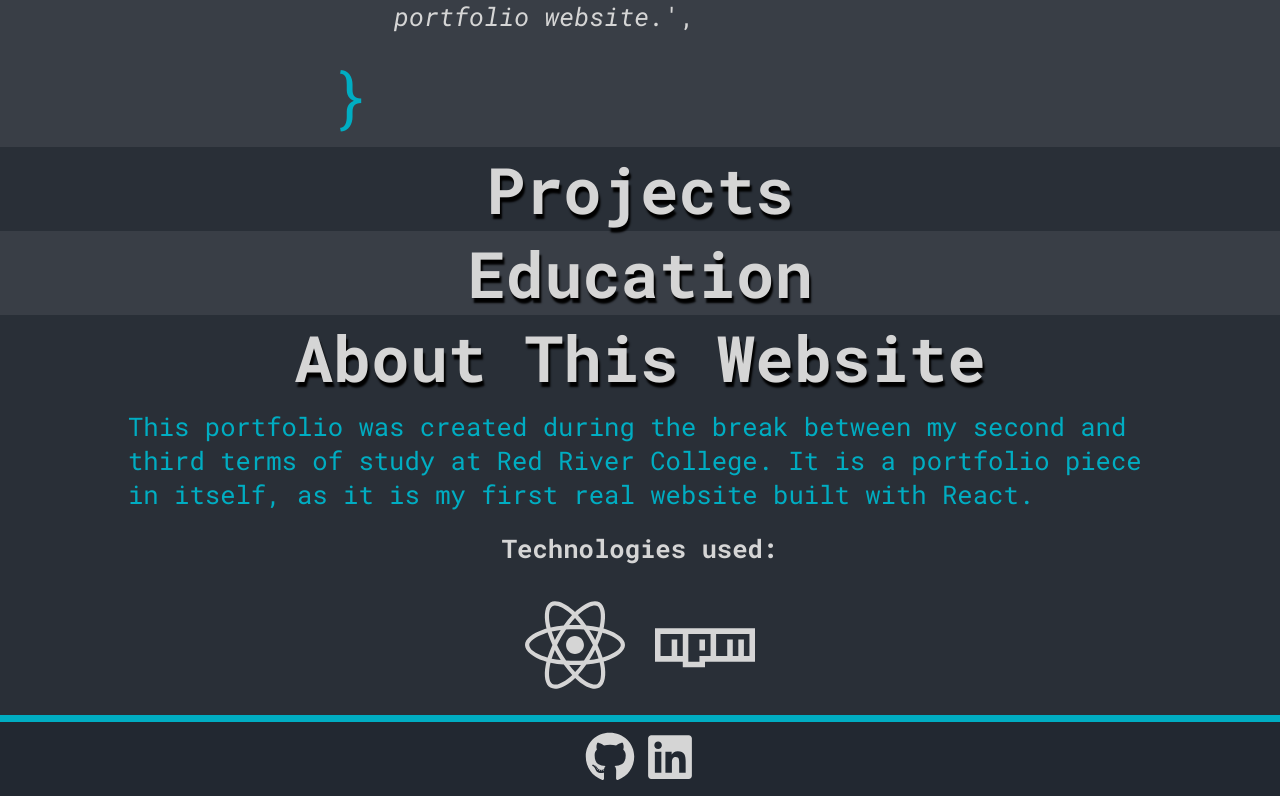
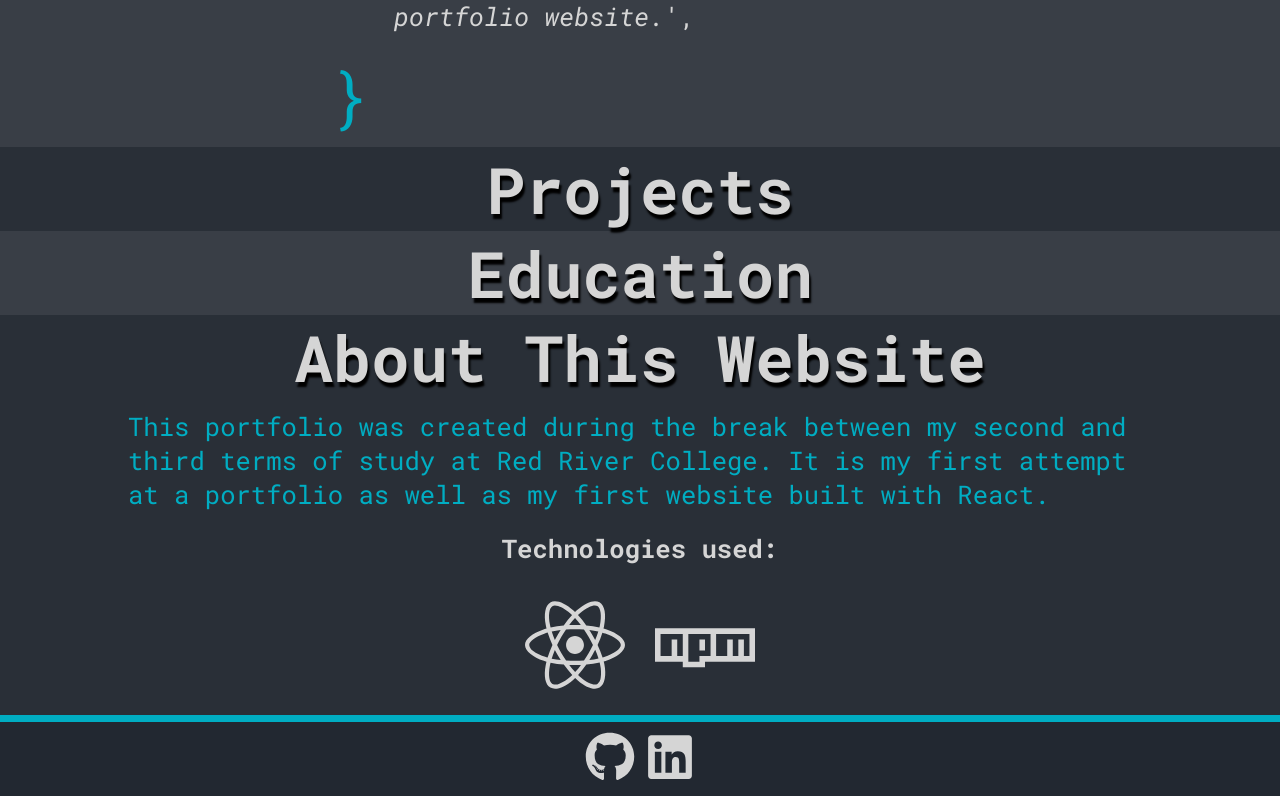
Before and after one commit to TritoLL/react-portfolio, a React (Create React App) app: page / in a window 1280 px wide. Shown: the part 543-1339 px from the top of the page. Built offline with nearby package versions, Linux system fonts and the light colour scheme.

Commit message:
new text on AboutThis page

```diff
--- a/src/components/AboutThis.js
+++ b/src/components/AboutThis.js
@@ -28,7 +28,7 @@ const AboutThis = ({ iconSize = 100 }) => {
                 <CustomParagraph size="small">
                     This portfolio was created during the break between my
                     second and third terms of study at Red River College. It is
-                    a portfolio piece in itself, as it is my first real website
+                    my first attempt at a portfolio as well as my first website
                     built with React.
                 </CustomParagraph>
                 <CustomParagraph
```
